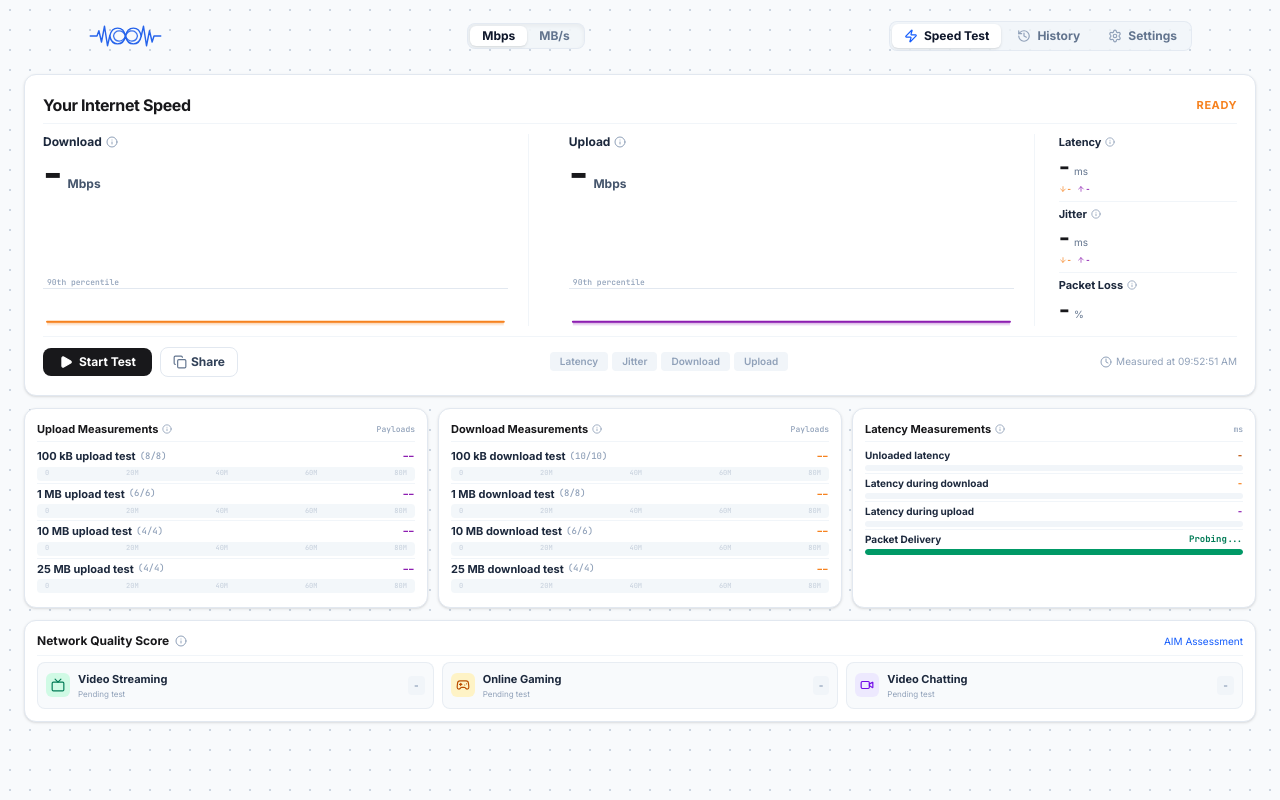
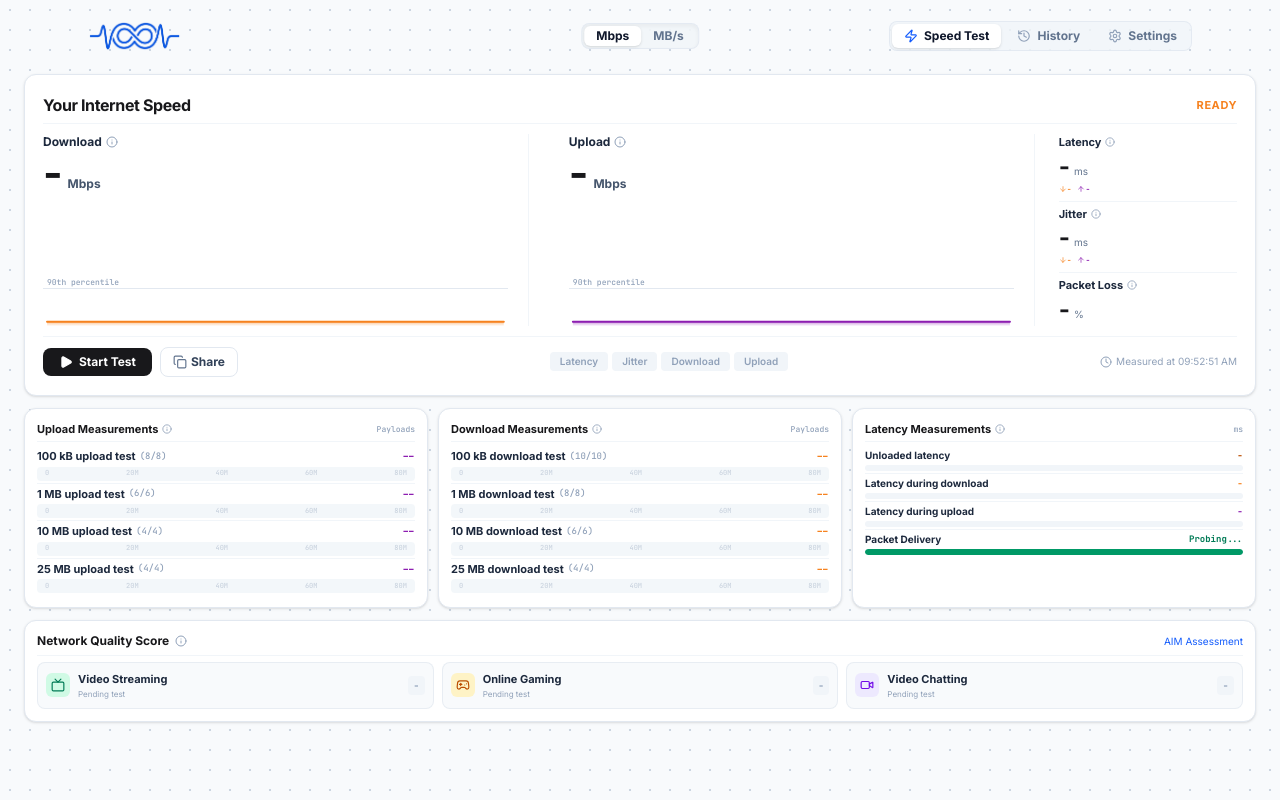
Before and after one commit to Suvesh108/NetPulse, a React (Vite) app: page / in a window 1280 px wide. Built offline with nearby package versions, Linux system fonts and the light colour scheme.

Commit message:
fix: mathematically center unit selector pill in navbar using absolute horizontal centering

```diff
--- a/src/App.tsx
+++ b/src/App.tsx
@@ -9,7 +9,6 @@ import { SpeedTestResult, SimulationSettings } from './types';
 export default function App() {
   const [activeTab, setActiveTab] = useState<'speed' | 'history' | 'settings'>('speed');
   const [unit, setUnit] = useState<'Mbps' | 'MB/s'>('Mbps');
-  const [isTesting, setIsTesting] = useState<boolean>(false);
 
   const [historyResults, setHistoryResults] = useState<SpeedTestResult[]>(() => {
     try {
@@ -91,7 +90,6 @@ export default function App() {
             settings={settings}
             onUpdateSettings={setSettings}
             onTestComplete={handleTestComplete}
-            onTestingChange={setIsTesting}
             unit={unit}
           />
         );
@@ -114,22 +112,23 @@ export default function App() {
 
       {/* Clean Transparent Header tucked inward */}
       <header className="w-full shrink-0 bg-transparent z-50 pt-2.5 sm:pt-3 px-8 sm:px-12 md:px-16 transition-all">
-        <div className="w-full max-w-7xl 2xl:max-w-[1500px] mx-auto h-11 sm:h-12 flex items-center justify-between px-4 sm:px-6">
+        <div className="w-full max-w-7xl 2xl:max-w-[1500px] mx-auto h-11 sm:h-12 relative flex items-center justify-between px-4 sm:px-6">
 
-          {/* Standalone Transparent Infinity Pulse Logo Mark with Live Pulse Wave */}
+          {/* Standalone Transparent Infinity Pulse Logo Mark (Left) */}
           <div
             onClick={() => setActiveTab('speed')}
-            className="flex items-center group cursor-pointer"
+            className="flex items-center group cursor-pointer shrink-0 z-10"
             title="NetPulse Speed Test"
           >
-            <InfinityPulseLogo
-              isTesting={isTesting}
-              className="h-6 sm:h-7 md:h-7.5 w-auto text-blue-600 transition-transform duration-300 group-hover:scale-105"
+            <img
+              src="/logo-mark.png"
+              alt="NetPulse Infinity Pulse Logo"
+              className="h-6 sm:h-7 md:h-7.5 w-auto object-contain transition-transform duration-300 group-hover:scale-105"
             />
           </div>
 
-          {/* Center Unit Selector Pill */}
-          <div className="flex items-center bg-slate-100/90 p-0.5 rounded-lg border border-slate-200/80 shadow-inner">
+          {/* Unit Selector Pill (Centered in Navbar) */}
+          <div className="absolute left-1/2 -translate-x-1/2 flex items-center bg-slate-100/90 p-0.5 rounded-lg border border-slate-200/80 shadow-inner z-10">
             <button
               onClick={() => setUnit('Mbps')}
               className={`px-3 py-0.5 rounded-md text-xs font-bold transition-all duration-200 cursor-pointer flex items-center gap-1 outline-none focus:outline-none focus:ring-0 select-none ${
@@ -152,8 +151,8 @@ export default function App() {
             </button>
           </div>
 
-          {/* Desktop Navigation Switcher */}
-          <nav className="hidden md:flex items-center gap-1 bg-slate-100/80 p-0.5 rounded-lg border border-slate-200/80">
+          {/* Desktop Navigation Switcher (Right) */}
+          <nav className="hidden md:flex items-center gap-1 bg-slate-100/80 p-0.5 rounded-lg border border-slate-200/80 z-10">
             {navItems.map((item) => {
               const IconComp = item.icon;
               const isActive = activeTab === item.id;
--- a/src/components/InfinityPulseLogo.tsx
+++ b/src/components/InfinityPulseLogo.tsx
@@ -4,58 +4,22 @@ interface InfinityPulseLogoProps {
   className?: string;
   strokeWidth?: number;
   color?: string;
-  isTesting?: boolean;
 }
 
 export default function InfinityPulseLogo({
-  className = "h-6 sm:h-7 md:h-7.5 w-auto text-[#2563EB]",
-  strokeWidth = 3.8,
-  color = "#2563EB",
-  isTesting = false
+  className = "w-9 h-5 text-blue-600",
+  strokeWidth = 3.5,
+  color = "currentColor"
 }: InfinityPulseLogoProps) {
   return (
     <svg
       viewBox="0 0 200 80"
       fill="none"
       xmlns="http://www.w3.org/2000/svg"
-      className={`${className} overflow-visible inline-block shrink-0 transition-transform duration-300`}
+      className={`${className} overflow-visible inline-block shrink-0`}
       aria-label="NetPulse Logo"
     >
-      <defs>
-        {isTesting && (
-          <>
-            {/* Dynamic Traveling Electric Pulse Gradient from Left to Right */}
-            <linearGradient id="travelingPulseGrad" x1="0%" y1="0%" x2="100%" y2="0%">
-              <stop offset="0%" stopColor="#2563EB" stopOpacity="0.2" />
-              <stop offset="35%" stopColor="#38BDF8" stopOpacity="0.85" />
-              <stop offset="50%" stopColor="#FFFFFF" stopOpacity="1" />
-              <stop offset="65%" stopColor="#38BDF8" stopOpacity="0.85" />
-              <stop offset="100%" stopColor="#2563EB" stopOpacity="0.2" />
-              <animate
-                attributeName="x1"
-                from="-100%"
-                to="100%"
-                dur="1.15s"
-                repeatCount="indefinite"
-              />
-              <animate
-                attributeName="x2"
-                from="0%"
-                to="200%"
-                dur="1.15s"
-                repeatCount="indefinite"
-              />
-            </linearGradient>
-
-            <filter id="logoPulseGlow" x="-20%" y="-20%" width="140%" height="140%">
-              <feGaussianBlur stdDeviation="1.5" result="blur" />
-              <feComposite in="SourceGraphic" in2="blur" operator="over" />
-            </filter>
-          </>
-        )}
-      </defs>
-
-      {/* 1. Base Left Pulse Wave */}
+      {/* Left pulse wave entering the infinity loop */}
       <path
         d="M 6,40 L 24,40 L 29,26 L 36,56 L 44,14 L 52,66 L 58,40"
         stroke={color}
@@ -64,7 +28,7 @@ export default function InfinityPulseLogo({
         strokeLinejoin="round"
       />
 
-      {/* 2. Base Smooth Continuous Infinity Loop */}
+      {/* Smooth continuous infinity loop */}
       <path
         d="M 58,40 C 64,12 94,12 100,40 C 106,68 136,68 142,40 C 136,12 106,12 100,40 C 94,68 64,68 58,40 Z"
         stroke={color}
@@ -73,7 +37,7 @@ export default function InfinityPulseLogo({
         strokeLinejoin="round"
       />
 
-      {/* 3. Base Inner Concentric Loop Ring */}
+      {/* Inner concentric loop ring for layered depth */}
       <path
         d="M 68,40 C 72,22 93,22 100,40 C 107,58 128,58 132,40 C 128,22 107,22 100,40 C 93,58 72,58 68,40 Z"
         stroke={color}
@@ -83,7 +47,7 @@ export default function InfinityPulseLogo({
         opacity="0.9"
       />
 
-      {/* 4. Base Right Pulse Wave */}
+      {/* Right pulse wave exiting the infinity loop */}
       <path
         d="M 142,40 L 148,14 L 156,66 L 164,26 L 171,56 L 176,40 L 194,40"
         stroke={color}
@@ -91,40 +55,6 @@ export default function InfinityPulseLogo({
         strokeLinecap="round"
         strokeLinejoin="round"
       />
-
-      {/* Dynamic Pulse Traveling Light Beam (Active when speed test starts until it stops) */}
-      {isTesting && (
-        <g filter="url(#logoPulseGlow)">
-          <path
-            d="M 6,40 L 24,40 L 29,26 L 36,56 L 44,14 L 52,66 L 58,40"
-            stroke="url(#travelingPulseGrad)"
-            strokeWidth={strokeWidth * 1.2}
-            strokeLinecap="round"
-            strokeLinejoin="round"
-          />
-          <path
-            d="M 58,40 C 64,12 94,12 100,40 C 106,68 136,68 142,40 C 136,12 106,12 100,40 C 94,68 64,68 58,40 Z"
-            stroke="url(#travelingPulseGrad)"
-            strokeWidth={strokeWidth * 1.2}
-            strokeLinecap="round"
-            strokeLinejoin="round"
-          />
-          <path
-            d="M 68,40 C 72,22 93,22 100,40 C 107,58 128,58 132,40 C 128,22 107,22 100,40 C 93,58 72,58 68,40 Z"
-            stroke="url(#travelingPulseGrad)"
-            strokeWidth={strokeWidth * 0.95}
-            strokeLinecap="round"
-            strokeLinejoin="round"
-          />
-          <path
-            d="M 142,40 L 148,14 L 156,66 L 164,26 L 171,56 L 176,40 L 194,40"
-            stroke="url(#travelingPulseGrad)"
-            strokeWidth={strokeWidth * 1.2}
-            strokeLinecap="round"
-            strokeLinejoin="round"
-          />
-        </g>
-      )}
     </svg>
   );
 }
--- a/src/components/SpeedTest.tsx
+++ b/src/components/SpeedTest.tsx
@@ -7,11 +7,10 @@ interface SpeedTestProps {
   settings: SimulationSettings;
   onUpdateSettings: (settings: SimulationSettings) => void;
   onTestComplete: (result: SpeedTestResult) => void;
-  onTestingChange?: (isTesting: boolean) => void;
   unit?: 'Mbps' | 'MB/s';
 }
 
-export default function SpeedTest({ settings, onUpdateSettings, onTestComplete, onTestingChange, unit = 'Mbps' }: SpeedTestProps) {
+export default function SpeedTest({ settings, onUpdateSettings, onTestComplete, unit = 'Mbps' }: SpeedTestProps) {
   const [status, setStatus] = useState<TestStatus>('idle');
   const [currentSpeed, setCurrentSpeed] = useState<number>(0);
   const [downloadVal, setDownloadVal] = useState<number | null>(null);
@@ -37,11 +36,6 @@ export default function SpeedTest({ settings, onUpdateSettings, onTestComplete,
   const elapsedRef = useRef(0);
   const timerFinishedRef = useRef(false);
   const finalResultsRef = useRef<any>(null);
-
-  // Broadcast testing lifecycle to App / Navbar Logo
-  useEffect(() => {
-    onTestingChange?.(status !== 'idle' && status !== 'completed');
-  }, [status, onTestingChange]);
 
   // Safe Cleanup
   useEffect(() => {
```
